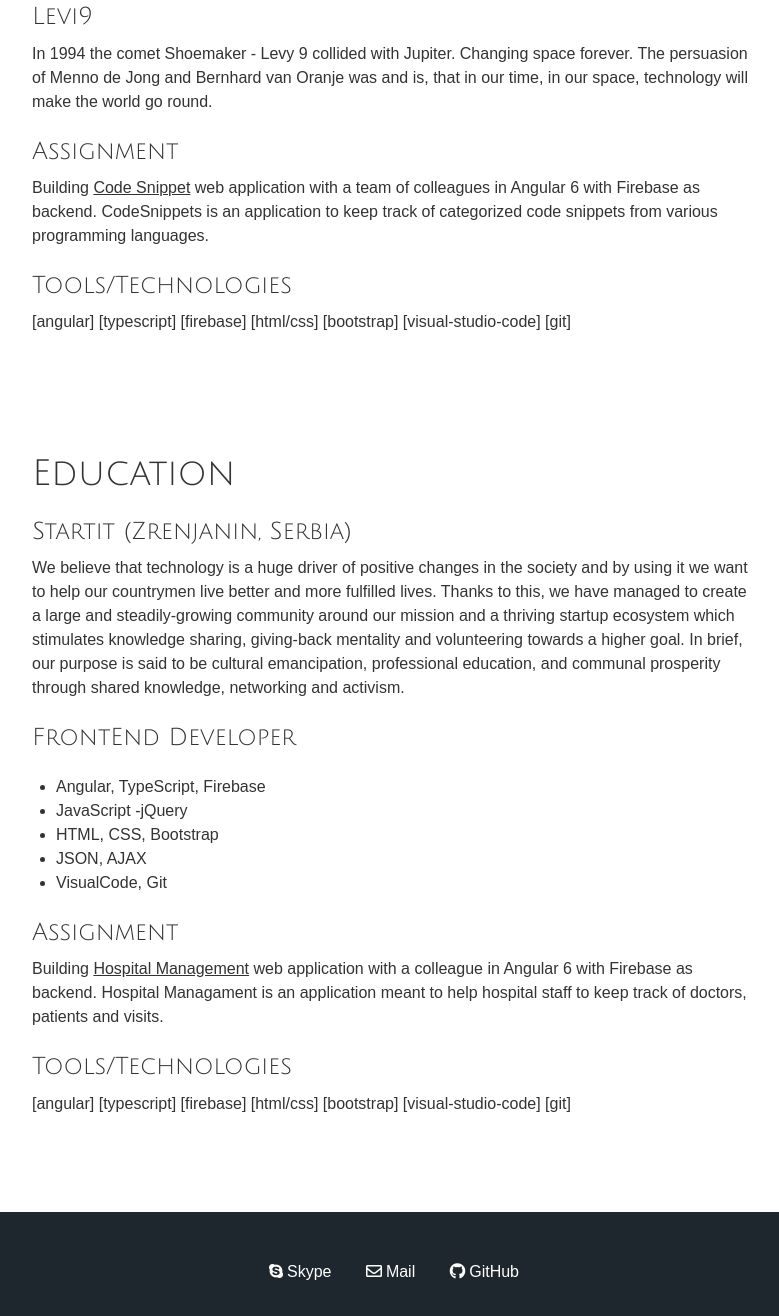
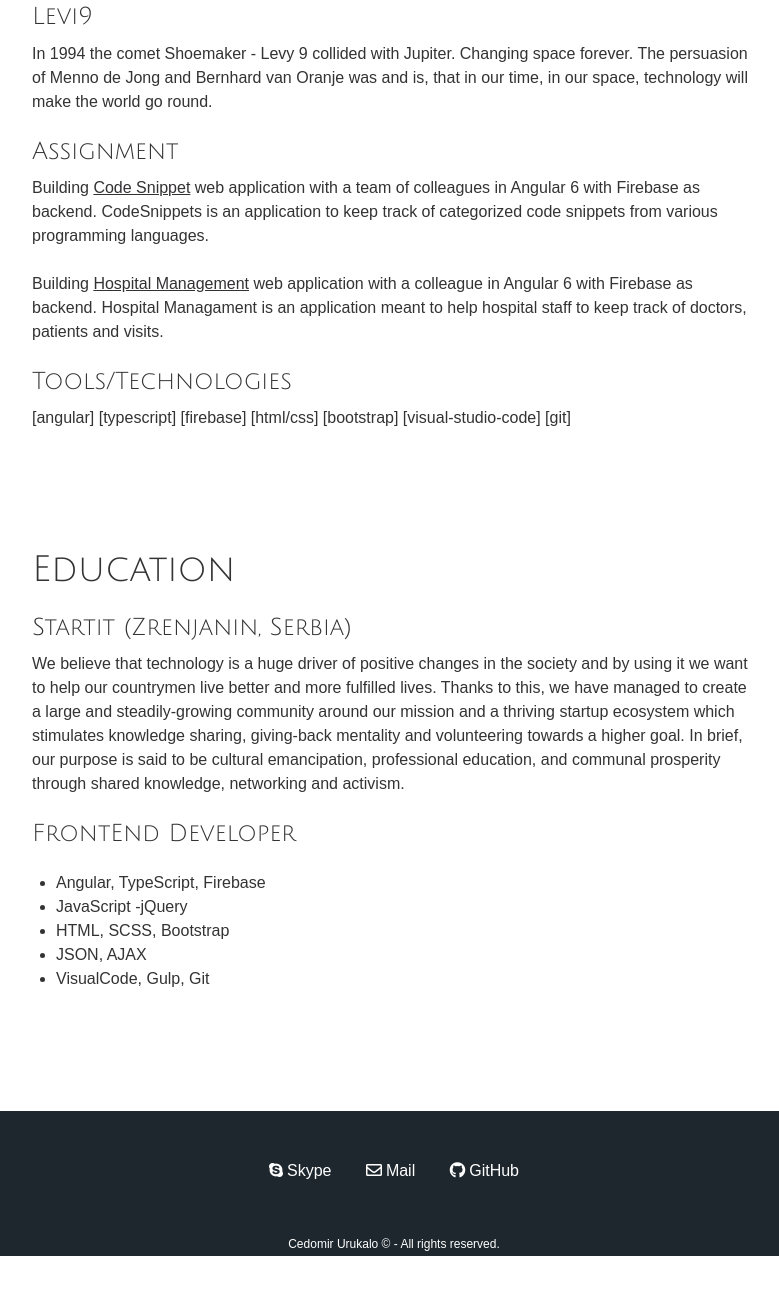
Before and after one commit to UrukaloC/my-visit_card, a plain HTML site: page index.html in a window 1280 px wide. Shown: the part 1112-2428 px from the top of the page, without its empty margins (246-1025 px from the left). After the commit the page ends 2368 px from the top, so only its background shows below. Drawn offline with Linux system fonts and the light colour scheme; a web font is replaced by a local one.

Commit message:
pf changes

```diff
--- a/index.html
+++ b/index.html
@@ -33,7 +33,7 @@
             team member but i want to learn so much more.
         </p><br>
         <p>
-            My main skills are Angular, Typescript, HTML, CSS, Git. I’ve worked with libraries and frameworks like Bootstrap and jQuery.
+            My main skills are Angular, Typescript, JavaScript, HTML, SCSS, Gulp, Git. I’ve worked with libraries and frameworks like Bootstrap and jQuery.
         </p>
     </div>
     <div class="experience">
@@ -48,6 +48,9 @@
                 <p class="mb">Building <a href="https://urukaloc.github.io/code_snippets/" style="text-decoration: underline;">Code Snippet</a> web application with a team of colleagues in Angular 6 with Firebase as backend. CodeSnippets is an application to keep track
                     of categorized code snippets from various programming languages.
 
+                </p>
+                <p class="mb">Building <a href="https://urukaloc.github.io/hospital_management/" style="text-decoration: underline;">Hospital Management</a> web application with a colleague in Angular 6 with Firebase as backend. Hospital Managament is an application
+                    meant to help hospital staff to keep track of doctors, patients and visits.
                 </p>
 
                 <h3 class="mb-">Tools/Technologies</h3>
@@ -66,19 +69,19 @@
                 <ul class="pl">
                     <li>Angular, TypeScript, Firebase</li>
                     <li>JavaScript -jQuery</li>
-                    <li>HTML, CSS, Bootstrap</li>
+                    <li>HTML, SCSS, Bootstrap</li>
                     <li>JSON, AJAX</li>
-                    <li>VisualCode, Git</li>
+                    <li>VisualCode, Gulp, Git</li>
                 </ul><br>
 
-                <h3 class="mb-">Assignment</h3>
+                <!-- <h3 class="mb-">Assignment</h3>
                 <p class="mb">Building <a href="https://urukaloc.github.io/hospital_management/" style="text-decoration: underline;">Hospital Management</a> web application with a colleague in Angular 6 with Firebase as backend. Hospital Managament is an application
                     meant to help hospital staff to keep track of doctors, patients and visits.
                 </p>
 
-                <h3 class="mb-">Tools/Technologies</h3>
-                <p class="mb">[angular] [typescript] [firebase] [html/css] [bootstrap] [visual-studio-code] [git]</p>
-            </section>
+
+            </section><h3 class="mb-">Tools/Technologies</h3>
+                <p class="mb">[angular] [typescript] [firebase] [html/css] [bootstrap] [visual-studio-code] [git]</p> -->
         </div>
     </div>
 
```
